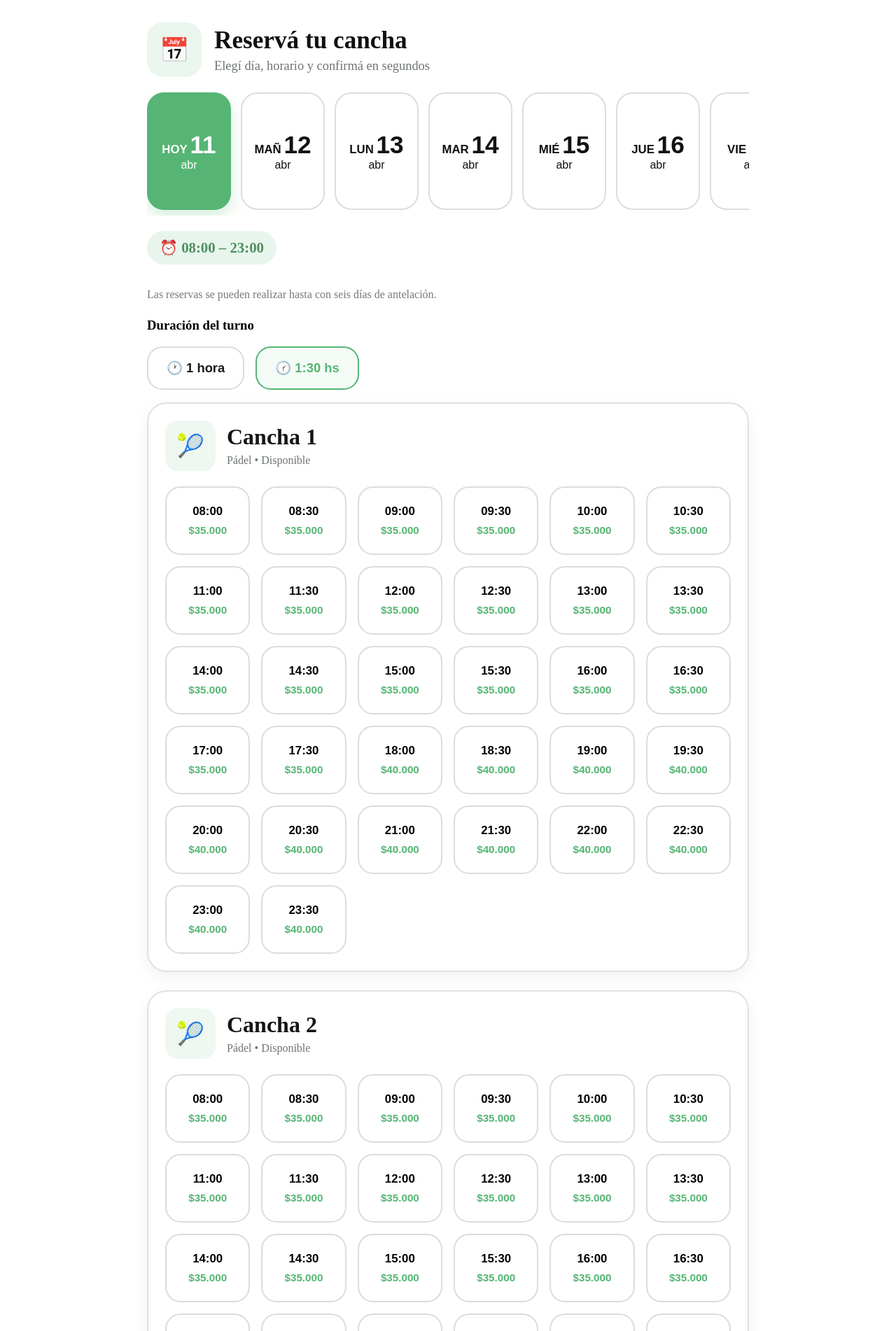
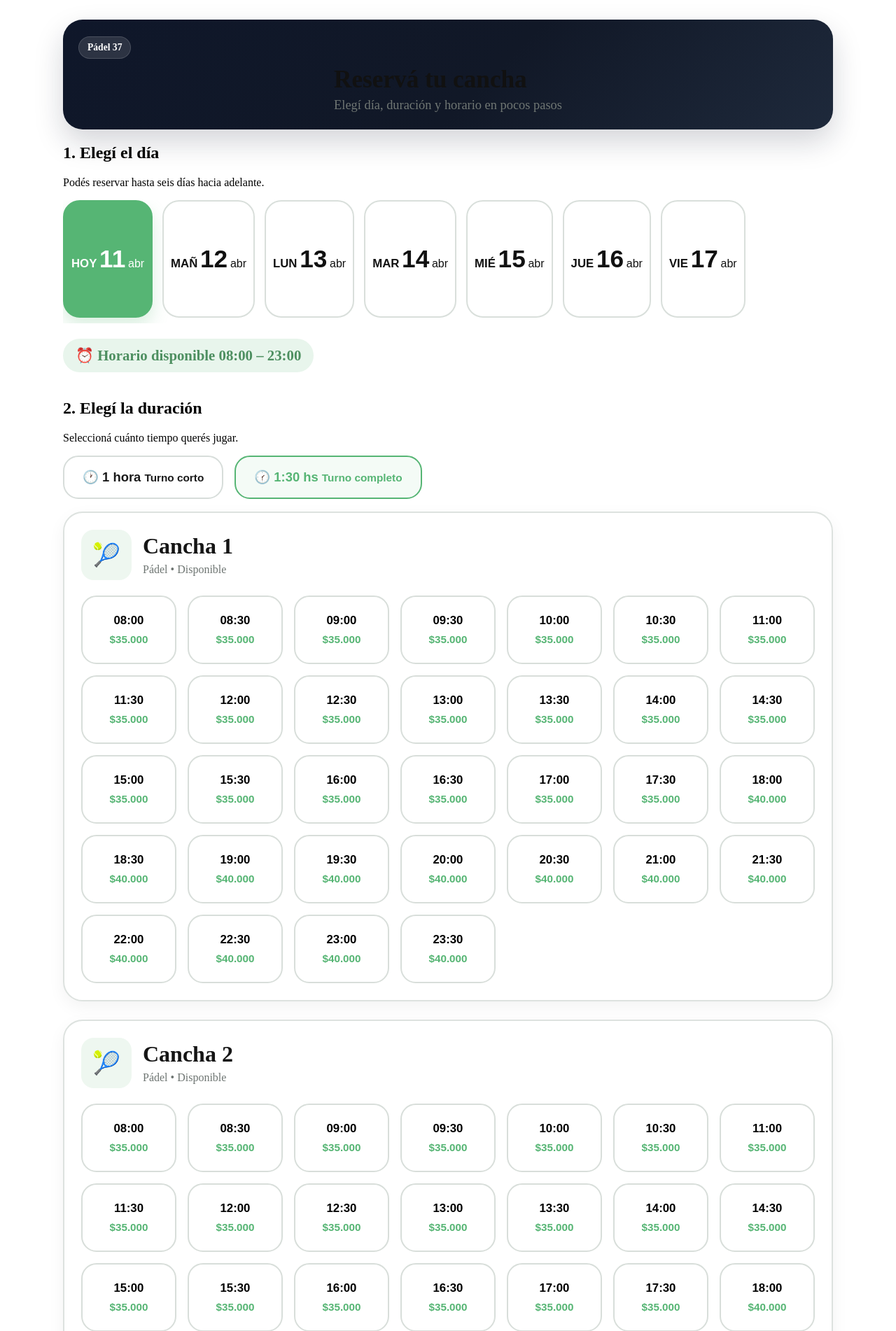
Before and after one commit to sebatroilo80-cpu/padel-app, a Flask app: page / in a window 1280 px wide. Shown: the top 1902 px of the page at 70% size. Run offline with Flask 3, Linux system fonts and the light colour scheme; data comes from the database, SQL or seed files in the repository.

Commit message:
mejora portal cliente

```diff
--- a/static/styles.css
+++ b/static/styles.css
@@ -659,3 +659,35 @@
     color: white;
     cursor: default;
 }
+/* =========================
+   PORTAL CLIENTE PRO
+   ========================= */
+
+.portal-pro {
+    max-width: 1100px;
+    margin: 0 auto;
+    padding: 20px 16px 36px;
+}
+
+.hero-reserva-pro {
+    background: linear-gradient(135deg, #0f172a 0%, #111827 55%, #1e293b 100%);
+    color: #fff;
+    border-radius: 28px;
+    padding: 24px 22px;
+    margin-bottom: 18px;
+    box-shadow: 0 18px 42px rgba(15, 23, 42, 0.18);
+    display: flex;
+    flex-direction: column;
+    gap: 10px;
+}
+
+.hero-badge {
+    display: inline-flex;
+    align-self: flex-start;
+    padding: 7px 12px;
+    border-radius: 999px;
+    background: rgba(255,255,255,0.12);
+    border: 1px solid rgba(255,255,255,0.14);
+    font-size: 0.85rem;
+    font-weight: 800;
+    letter
--- a/templates/index.html
+++ b/templates/index.html
@@ -8,22 +8,27 @@
 </head>
 <body class="cliente-body">
 
-<div class="cliente-app nuevo-portal">
+<div class="cliente-app nuevo-portal portal-pro">
 
-    <section class="hero-reserva">
-        <div class="hero-icono">📅</div>
-        <div class="hero-texto">
+    <section class="hero-reserva hero-reserva-pro">
+        <div class="hero-badge">Pádel 37</div>
+        <div class="hero-texto hero-texto-pro">
             <h1>Reservá tu cancha</h1>
-            <p>Elegí día, horario y confirmá en segundos</p>
+            <p>Elegí día, duración y horario en pocos pasos</p>
         </div>
     </section>
 
-    <section class="cliente-box cliente-box-principal">
-        <div class="cliente-dias dias-app" id="diasContainer">
+    <section class="cliente-box cliente-box-principal portal-box-principal">
+        <div class="portal-header-mini">
+            <h2>1. Elegí el día</h2>
+            <p>Podés reservar hasta seis días hacia adelante.</p>
+        </div>
+
+        <div class="cliente-dias dias-app dias-app-pro" id="diasContainer">
             {% for d in dias_cliente %}
             <button
                 type="button"
-                class="dia-card dia-card-app {% if loop.first %}activa{% endif %}"
+                class="dia-card dia-card-app dia-card-pro {% if loop.first %}activa{% endif %}"
                 data-fecha="{{ d.iso }}">
                 <span class="dia-titulo">{{ d.titulo }}</span>
                 <span class="dia-numero">{{ d.numero }}</span>
@@ -32,39 +37,45 @@
             {% endfor %}
         </div>
 
-        <div class="cliente-alerta alerta-horario">
-            ⏰ 08:00 – 23:00
+        <div class="cliente-alerta alerta-horario alerta-pro">
+            <span>⏰ Horario disponible</span>
+            <strong>08:00 – 23:00</strong>
         </div>
 
-        <p class="cliente-ayuda texto-suave">
-            Las reservas se pueden realizar hasta con seis días de antelación.
-        </p>
+        <div class="bloque-duracion-app bloque-duracion-pro">
+            <div class="portal-header-mini">
+                <h2>2. Elegí la duración</h2>
+                <p>Seleccioná cuánto tiempo querés jugar.</p>
+            </div>
 
-        <div class="bloque-duracion-app">
-            <h3 class="cliente-subtitulo-opcion">Duración del turno</h3>
-            <div class="duraciones-app" id="duracionesApp">
-                <button type="button" class="duracion-app-card" data-duracion="60 minutos">
-                    🕐 1 hora
+            <div class="duraciones-app duraciones-app-pro" id="duracionesApp">
+                <button type="button" class="duracion-app-card duracion-app-card-pro" data-duracion="60 minutos">
+                    <span class="duracion-icono">🕐</span>
+                    <span class="duracion-main">1 hora</span>
+                    <small>Turno corto</small>
                 </button>
-                <button type="button" class="duracion-app-card" data-duracion="90 minutos">
-                    🕜 1:30 hs
+
+                <button type="button" class="duracion-app-card duracion-app-card-pro" data-duracion="90 minutos">
+                    <span class="duracion-icono">🕜</span>
+                    <span class="duracion-main">1:30 hs</span>
+                    <small>Turno completo</small>
                 </button>
             </div>
         </div>
     </section>
 
-    <section class="cliente-canchas-app" id="canchasContainer"></section>
+    <section class="cliente-canchas-app cliente-canchas-app-pro" id="canchasContainer"></section>
 
-    <div class="cliente-box cliente-form-box form-app-box" id="formBox" style="display:none;">
-        <div class="form-app-header">
-            <div class="form-app-icono">✅</div>
+    <div class="cliente-box cliente-form-box form-app-box form-app-box-pro" id="formBox" style="display:none;">
+        <div class="form-app-header form-app-header-pro">
+            <div class="form-app-icono form-app-icono-pro">✅</div>
             <div>
-                <h2 class="cliente-seccion-titulo">Completar reserva</h2>
-                <p class="form-app-sub">Confirmá tu turno y elegí cómo querés pagar</p>
+                <h2 class="cliente-seccion-titulo">3. Confirmá tu reserva</h2>
+                <p class="form-app-sub">Completá tus datos y elegí cómo querés pagar</p>
             </div>
         </div>
 
-        <div class="cliente-resumen resumen-app" id="resumenReserva"></div>
+        <div class="cliente-resumen resumen-app resumen-app-pro" id="resumenReserva"></div>
 
         <form action="/reservar" method="POST" id="formReserva">
             <input type="hidden" name="fecha" id="inputFecha">
@@ -75,21 +86,28 @@
             <input type="hidden" name="opcion_pago" id="inputOpcionPago">
             <input type="hidden" name="precio" id="inputPrecio">
 
-            <div class="cliente-datos-grid datos-app-grid">
-                <input type="text" name="nombre" placeholder="👤 Nombre y apellido" class="campo cliente-campo-grande campo-app" required>
-                <input type="text" name="telefono" placeholder="📱 Teléfono" class="campo cliente-campo-grande campo-app" required>
+            <div class="cliente-datos-grid datos-app-grid datos-app-grid-pro">
+                <div class="campo-wrap-pro">
+                    <label>Nombre y apellido</label>
+                    <input type="text" name="nombre" placeholder="👤 Nombre y apellido" class="campo cliente-campo-grande campo-app campo-app-pro" required>
+                </div>
+
+                <div class="campo-wrap-pro">
+                    <label>Teléfono</label>
+                    <input type="text" name="telefono" placeholder="📱 Teléfono" class="campo cliente-campo-grande campo-app campo-app-pro" required>
+                </div>
             </div>
 
-            <div class="cliente-bloque-opciones bloque-app-opciones">
-                <h3 class="cliente-subtitulo-opcion">💸 Cómo querés pagar</h3>
-                <div class="opciones-grid opciones-grid-app">
-                    <button type="button" class="opcion-card opcion-card-app" data-tipo="opcion" data-valor="Reserva">
+            <div class="cliente-bloque-opciones bloque-app-opciones bloque-app-opciones-pro">
+                <h3 class="cliente-subtitulo-opcion">4. Cómo querés pagar</h3>
+                <div class="opciones-grid opciones-grid-app opciones-grid-app-pro">
+                    <button type="button" class="opcion-card opcion-card-app opcion-card-app-pro" data-tipo="opcion" data-valor="Reserva">
                         <span class="opcion-icono-app">📝</span>
                         <span class="opcion-titulo-app">Reservar</span>
                         <span class="opcion-texto-app">Pagás 30% ahora</span>
                     </button>
 
-                    <button type="button" class="opcion-card opcion-card-app" data-tipo="opcion" data-valor="Pagado">
+                    <button type="button" class="opcion-card opcion-card-app opcion-card-app-pro" data-tipo="opcion" data-valor="Pagado">
                         <span class="opcion-icono-app">✅</span>
                         <span class="opcion-titulo-app">Pagar total</span>
                         <span class="opcion-texto-app">Pagás 100% ahora</span>
@@ -97,16 +115,16 @@
                 </div>
             </div>
 
-            <div class="cliente-bloque-opciones bloque-app-opciones">
-                <h3 class="cliente-subtitulo-opcion">💳 Método de pago</h3>
-                <div class="opciones-grid opciones-grid-app">
-                    <button type="button" class="opcion-card opcion-card-app" data-tipo="metodo" data-valor="Transferencia">
+            <div class="cliente-bloque-opciones bloque-app-opciones bloque-app-opciones-pro">
+                <h3 class="cliente-subtitulo-opcion">5. Método de pago</h3>
+                <div class="opciones-grid opciones-grid-app opciones-grid-app-pro">
+                    <button type="button" class="opcion-card opcion-card-app opcion-card-app-pro" data-tipo="metodo" data-valor="Transferencia">
                         <span class="opcion-icono-app">🏦</span>
                         <span class="opcion-titulo-app">Transferencia</span>
                         <span class="opcion-texto-app">Pago bancario</span>
                     </button>
 
-                    <button type="button" class="opcion-card opcion-card-app" data-tipo="metodo" data-valor="Mercado Pago">
+                    <button type="button" class="opcion-card opcion-card-app opcion-card-app-pro" data-tipo="metodo" data-valor="Mercado Pago">
                         <span class="opcion-icono-app">💳</span>
                         <span class="opcion-titulo-app">Mercado Pago</span>
                         <span class="opcion-texto-app">Pago digital</span>
@@ -115,8 +133,8 @@
             </div>
 
             <div id="datos_transferencia" style="display:none; margin-top:12px;">
-                <div class="bloque-transferencia-app">
-                    <strong>📌 Datos para transferir:</strong><br><br>
+                <div class="bloque-transferencia-app bloque-transferencia-app-pro">
+                    <strong>📌 Datos para transferir</strong><br><br>
                     Alias: 37padelclub<br>
                     CVU: 0000003100030540946290<br>
                     Titular: Eduardo Sebastián Troilo<br><br>
@@ -124,12 +142,12 @@
                 </div>
             </div>
 
-            <div class="cliente-precio-info precio-app-box">
+            <div class="cliente-precio-info precio-app-box precio-app-box-pro">
                 <p id="precioTotalTexto"></p>
                 <p id="precioPagoTexto"></p>
             </div>
 
-            <button class="boton cliente-boton-final boton-app-final" type="submit">
+            <button class="boton cliente-boton-final boton-app-final boton-app-final-pro" type="submit">
                 🚀 Confirmar reserva
             </button>
         </form>
@@ -287,7 +305,7 @@
 
     canchas.forEach(c => {
         const card = document.createElement("div");
-        card.className = "cancha-card-app";
+        card.className = "cancha-card-app cancha-card-app-pro";
 
         const horariosHtml = horariosBase.map(h => {
             const disponible = canchaDisponible(fechaSeleccionada, c.nombre, h, duracionSeleccionada);
@@ -295,14 +313,15 @@
 
             if (!disponible) {
                 return `
-                    <div class="slot-card slot-ocupado">
+                    <div class="slot-card slot-ocupado slot-ocupado-pro">
                         <span class="slot-hora">${h}</span>
+                        <span class="slot-estado">Ocupado</span>
                     </div>
                 `;
             }
 
             return `
-                <button type="button" class="slot-card slot-libre"
+                <button type="button" class="slot-card slot-libre slot-libre-pro"
                     data-cancha="${c.nombre}"
                     data-horario="${h}"
                     data-duracion="${duracionSeleccionada}"
@@ -314,7 +333,7 @@
         }).join("");
 
         card.innerHTML = `
-            <div class="cancha-header-app">
+            <div class="cancha-header-app cancha-header-app-pro">
                 <div class="cancha-icono-app">🎾</div>
                 <div class="cancha-info-app">
                     <h3>${c.nombre}</h3>
@@ -322,7 +341,7 @@
                 </div>
             </div>
 
-            <div class="slots-grid-app">
+            <div class="slots-grid-app slots-grid-app-pro">
                 ${horariosHtml}
             </div>
         `;
```
